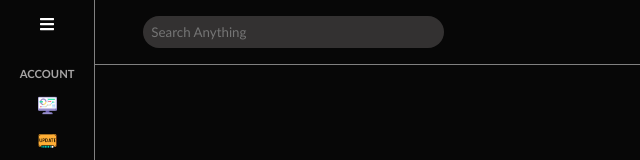
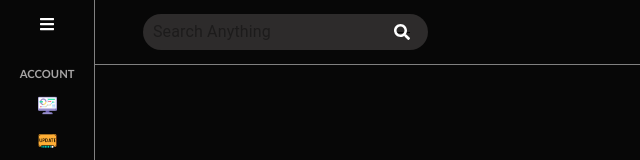
Before and after one commit to DevAdedoyin/monify, a React (Create React App) app: page / in a window 1280 px wide. Shown: the top 160 px of the page, without its empty margins (0-640 px from the left). Built offline with nearby package versions, Linux system fonts and the light colour scheme.

Commit message:
Dashboard adjustment

```diff
--- a/package.json
+++ b/package.json
@@ -3,6 +3,10 @@
   "version": "0.1.0",
   "private": true,
   "dependencies": {
+    "@material-ui/core": "^4.12.4",
+    "@material-ui/icons": "^4.11.3",
+    "@mui/icons-material": "^5.14.9",
+    "@mui/material": "^5.14.10",
     "@testing-library/jest-dom": "^5.17.0",
     "@testing-library/react": "^13.4.0",
     "@testing-library/user-event": "^13.5.0",
--- a/src/App.css
+++ b/src/App.css
@@ -23,5 +23,5 @@
   --border-color: gray;
   --grey-font: rgb(168, 166, 166);
   --lighgrey: grey;
-  --grey: rgba(70, 67, 67, 0.7);
+  --grey: rgba(70, 67, 67, 0.6);
 }
--- a/src/components/Dashboard/DashboardHeader.module.css
+++ b/src/components/Dashboard/DashboardHeader.module.css
@@ -10,21 +10,28 @@
 .inputContainer {
     width: 50%;
     padding-left: 3rem;
+
 }
 
-input {
+.input {
     width: 50%;
     border: none;
     background-color: var(--grey);
-    padding: 0.5rem;
-    border-radius: 20px;
+    padding: 0.1rem 0.6rem;
+    border-radius: 30px;
+    color: white;
 }
 
-input::placeholder {
-    content: "Search anything";
+.input::placeholder {
+    color: white;
+    font-size: 0.4rem;
 }
 
-
+.searchIcon {
+    background-color: transparent;
+    background-size: 0px;
+    backdrop-filter: inherit;
+}
 
 .headerDetailsContainer {
     display: flex;
--- a/src/components/Dashboard/DashboardHeader.tsx
+++ b/src/components/Dashboard/DashboardHeader.tsx
@@ -1,5 +1,9 @@
 import React from "react";
 import DHStyle from "./DashboardHeader.module.css";
+import Input from "@material-ui/core/Input";
+import InputAdornment from "@material-ui/core/InputAdornment";
+// import SearchIcon from "@material-ui/icons-material/Search";
+import { FaSearch } from "react-icons/fa";
 
 // type Props = {}
 
@@ -7,7 +11,17 @@ function DashboardHeader() {
   return (
     <div className={DHStyle.headerContainer}>
       <div className={DHStyle.inputContainer}>
-        <input placeholder="Search Anything" />
+        <Input
+          placeholder="Search Anything"
+          // variant="outlined"
+          className={DHStyle.input}
+          endAdornment={
+            <InputAdornment position="start">
+              <FaSearch className={DHStyle.searchIcon} />
+            </InputAdornment>
+          }
+          disableUnderline={true}
+        />
       </div>
       <div className={DHStyle.headerDetailsContainer}></div>
     </div>
```
Also changed, not shown: 1 other file (tests, documents, lock files or other folders).
